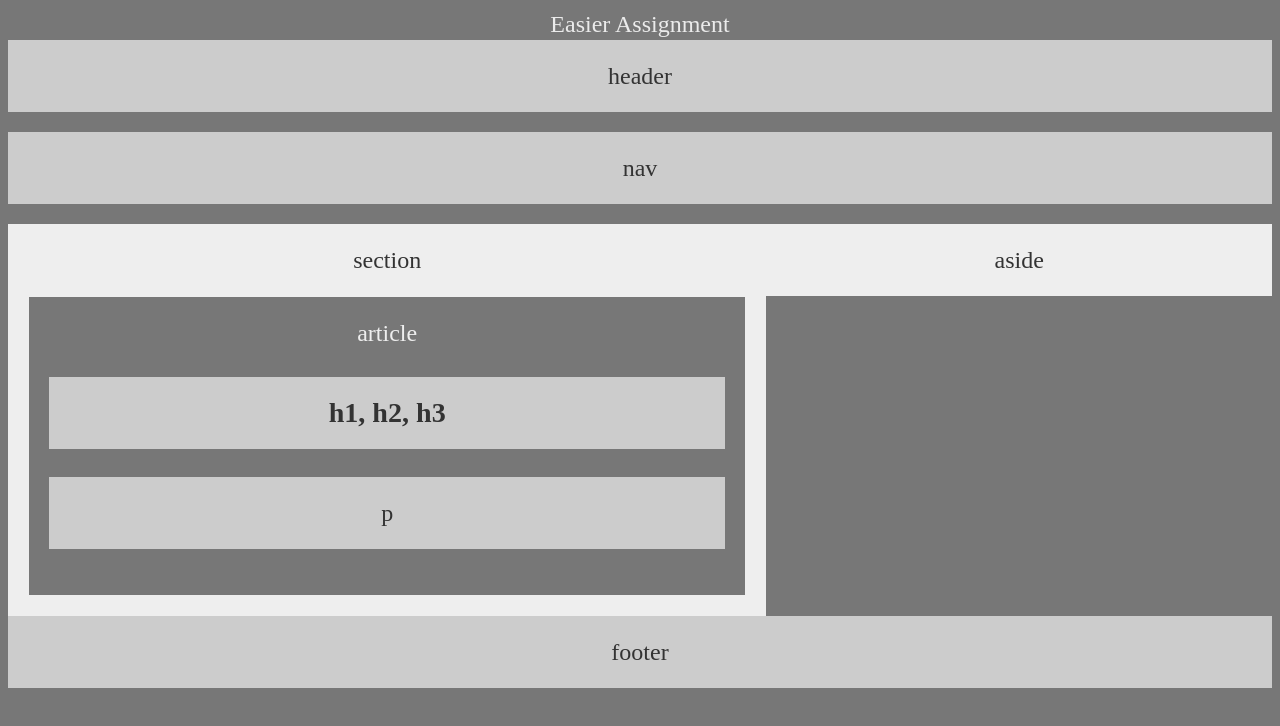
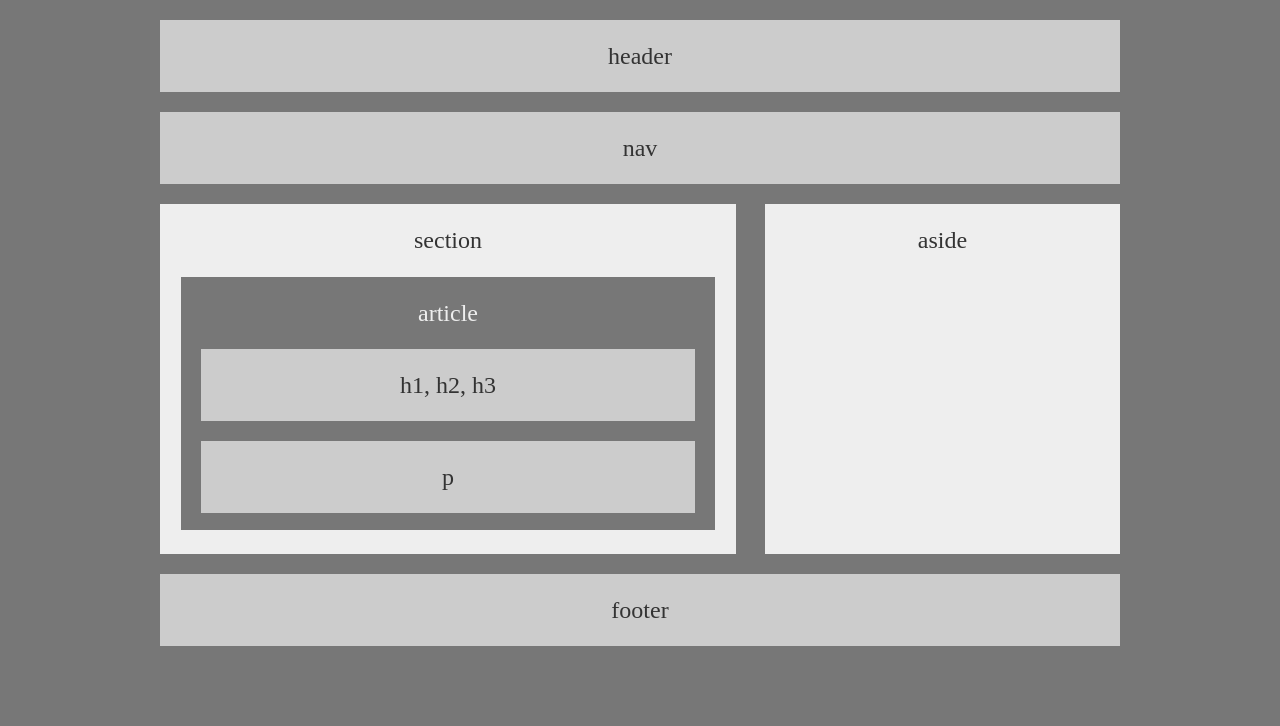
Before and after one commit to IanDunk/HW-Wireframe, a plain HTML site: page index.html in a window 1280 px wide. Drawn offline with Linux system fonts and the light colour scheme.

Commit message:
fully functional

```diff
--- a/index.html
+++ b/index.html
@@ -2,13 +2,15 @@
 <html lang="en-us">
 
 <head>
-    <meta charset="UTF-8"
+    <meta charset="UTF-8">
     <title>Easier Assignment</title>
+    <link rel="stylesheet" type="text/css" href="reset.css">
     <link rel="stylesheet" type="text/css" href="style.css">
 </head>
 
 <body>
 
+    <div class="container">
         <header>
             header
         </header>
@@ -16,7 +18,7 @@
         <nav>
             nav
         </nav>
-
+        <div class="clearfix">
             <section id="full">
                 section
                 <article>
@@ -34,10 +36,11 @@
             <aside>
                 aside
             </aside>
-
+        </div>
         <footer>
             footer
         </footer>
+    </div>
 
 </body>
 
--- /dev/null
+++ b/reset.css
@@ -0,0 +1,43 @@
+html, body, div, span, applet, object, iframe,
+h1, h2, h3, h4, h5, h6, p, blockquote, pre,
+a, abbr, acronym, address, big, cite, code,
+del, dfn, em, img, ins, kbd, q, s, samp,
+small, strike, strong, sub, sup, tt, var,
+b, u, i, center,
+dl, dt, dd, ol, ul, li,
+fieldset, form, label, legend,
+table, caption, tbody, tfoot, thead, tr, th, td,
+article, aside, canvas, details, embed,
+figure, figcaption, footer, header, hgroup,
+menu, nav, output, ruby, section, summary,
+time, mark, audio, video {
+	margin: 0;
+	padding: 0;
+	border: 0;
+	font-size: 100%;
+	font: inherit;
+	vertical-align: baseline;
+}
+/* HTML5 display-role reset for older browsers */
+article, aside, details, figcaption, figure,
+footer, header, hgroup, menu, nav, section {
+	display: block;
+}
+body {
+	line-height: 1;
+}
+ol, ul {
+	list-style: none;
+}
+blockquote, q {
+	quotes: none;
+}
+blockquote:before, blockquote:after,
+q:before, q:after {
+	content: '';
+	content: none;
+}
+table {
+	border-collapse: collapse;
+	border-spacing: 0;
+}
--- a/style.css
+++ b/style.css
@@ -2,6 +2,11 @@
     box-sizing: border-box;
     text-align: center;
     background: #777
+}
+
+.container {
+    width: 960px;
+    margin: 0 auto;
 }
 
 body {
@@ -12,6 +17,7 @@ body {
 
 header {
     padding: 20px;
+    margin-top: 20px;
     margin-bottom: 20px;
     color: #333;
     background: #ccc;
@@ -26,6 +32,7 @@ nav {
 
 section {
     padding: 20px;
+    margin-bottom: 20px;
     color: #333;
     background: #ccc;
 }
@@ -35,12 +42,13 @@ section {
     overflow: auto;
     width: 60%;
     background: #eee;
+    margin-right: 20px;
 }
 
 article {
     clear: both;
     overflow: auto;
-    height: 300px;
+    height: 255px;
     padding: 20px;
     margin-top: 20px;
     color: #eee;
@@ -51,6 +59,7 @@ article {
 h1 {
     float: down;
     padding: 20px;
+    margin-top: 20px;
     color: #333;
     background: #ccc;
 }
@@ -60,16 +69,15 @@ p {
     padding: 20px;
     color: #333;
     background: #ccc;
+    margin-top: 20px;
 }
 
 aside {
     padding: 20px;
     float: right;
-    width: 40%;
+    width: 37%;
     color: #333;
     background: #eee;
-    /* what was that "equal height hack" again? */
-    /* Also how to separate? */
 }
 
 footer {
@@ -78,5 +86,12 @@ footer {
     float: bottom;
     color: #333;
     background: #ccc;
-    /* margin-bottom: 20px; ? */
 }
+
+.clearfix {
+    overflow: auto;
+}
+
+section, aside {
+    height: 350px;
+}
```
Lines whose indentation alone changed are shown as unchanged.
